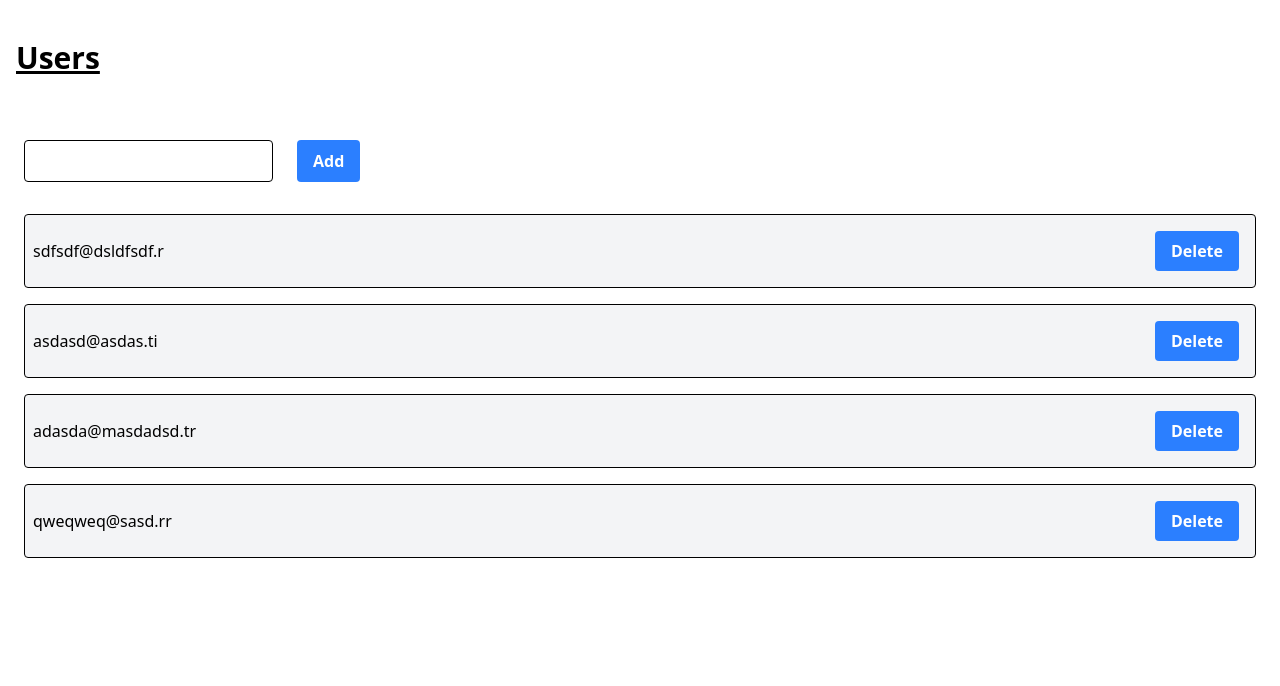
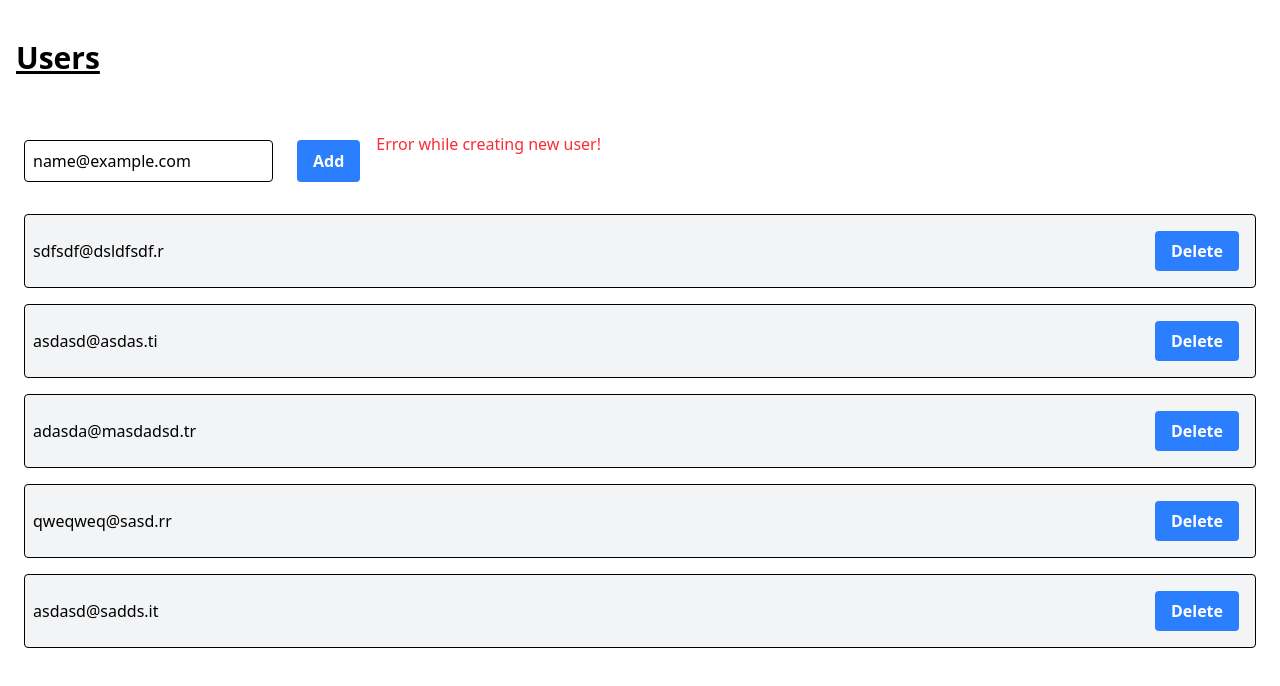
Before and after one commit to AlexeiVinchester/React-19-todo, a React (Vite) app: page / in a window 1280 px wide. Both pictures are taken after typing "name@example.com" into the empty fields and a click on the button "Add". Shown: the top 686 px of the page. Built offline with nearby package versions, Linux system fonts and the light colour scheme; no server answers; data requests are answered from the project's data file.

Commit message:
React-19-todo/master: implementation of action for creating of user, delete useTransition, using of useActionState

```diff
--- a/db.json
+++ b/db.json
@@ -16,6 +16,10 @@
     {
       "id": "b90cb379-7f73-41c4-a2f3-6096a80d3121",
       "email": "qweqweq@sasd.rr"
+    },
+    {
+      "id": "d90c4a3f-304c-4435-a4ac-d3f9a7bb1452",
+      "email": "asdasd@sadds.it"
     }
   ]
 }
--- /dev/null
+++ b/src/pages/users/api/actions.ts
@@ -0,0 +1,31 @@
+import { createUser } from "../../../shared/api";
+
+type TCreateUserActionState = {
+  error?: string;
+};
+
+type TCreateUserAction = {
+  refetchUsers: () => void;
+  setEmail: (email: string) => void;
+};
+
+export const createUserAction = ({ refetchUsers, setEmail }: TCreateUserAction) => {
+  return async (
+    prevState: TCreateUserActionState,
+    formdata: { email: string }
+  ) => {
+    try {
+      await createUser({
+        email: formdata.email,
+        id: crypto.randomUUID()
+      });
+
+      refetchUsers();
+      setEmail(formdata.email)
+
+      return {}
+    } catch {
+      return { error: 'Error while creating new user!' }
+    }
+  }
+}
--- a/src/pages/users/ui/CreateUserForm.tsx
+++ b/src/pages/users/ui/CreateUserForm.tsx
@@ -1,5 +1,5 @@
-import { useState, useTransition } from "react";
-import { createUser } from "../../../shared/api";
+import { startTransition, useActionState, useState } from "react";
+import { createUserAction } from "../api/actions";
 
 type TCreateUserFormProps = {
   refetchUsers: () => void;
@@ -8,14 +8,15 @@ type TCreateUserFormProps = {
 export const CreateUserForm = ({ refetchUsers }: TCreateUserFormProps) => {
   const [email, setEmail] = useState('');
 
-  const [isPending, startTransition] = useTransition();
+  const [state, dispatch, isPending] = useActionState(
+    createUserAction({ refetchUsers, setEmail }),
+    {}
+  );
 
   const handleSubmit = async (e: React.FormEvent<HTMLFormElement>) => {
     e.preventDefault();
     startTransition(async () => {
-      await createUser({ email, id: crypto.randomUUID() });
-      refetchUsers();
-      setEmail("");
+      dispatch({ email })
     });
   };
 
@@ -35,6 +36,7 @@ export const CreateUserForm = ({ refetchUsers }: TCreateUserFormProps) => {
       >
         Add
       </button>
+      {state.error && <div className="text-red-500">{state.error}</div>}
     </form>
   );
 }
--- a/src/shared/api.ts
+++ b/src/shared/api.ts
@@ -11,6 +11,7 @@ export const fetchUsers = async () => {
 };
 
 export const createUser = async (user: TUser) => {
+  throw new Error('Yoooops')
   const response = await fetch('http://localhost:3001/users', {
     method: 'POST',
     headers: {
```
